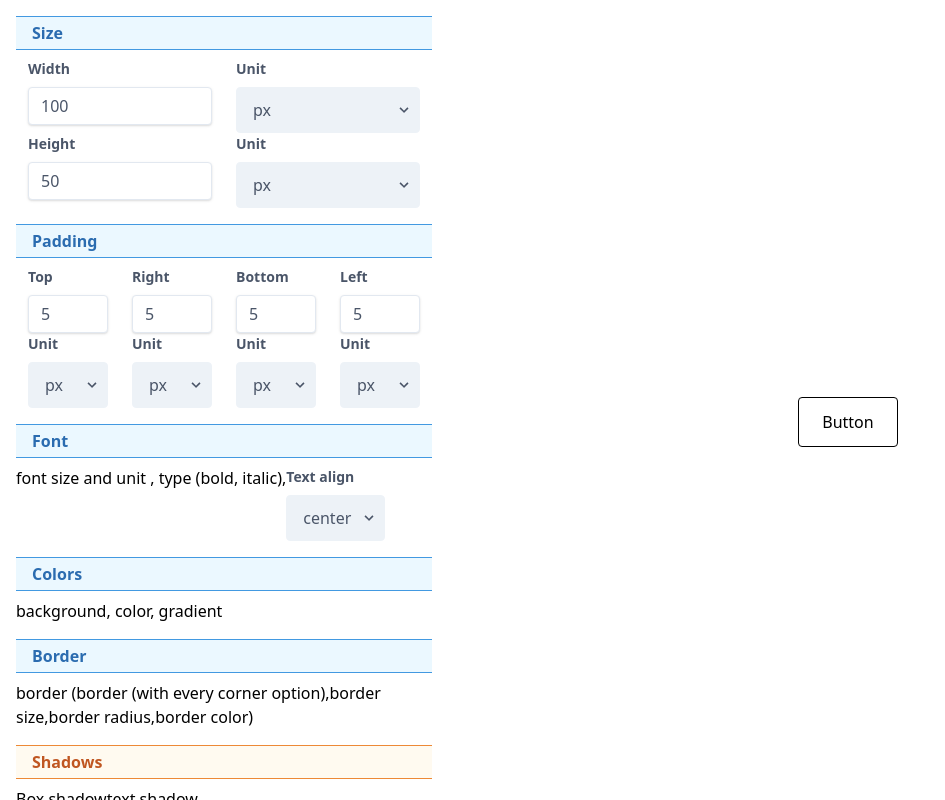
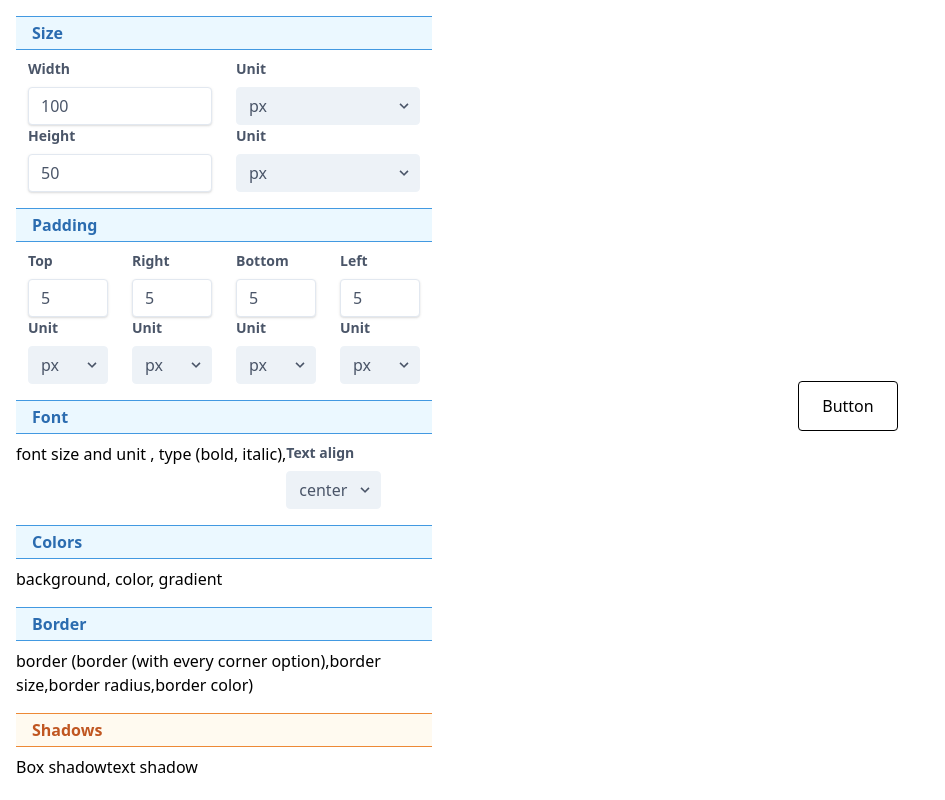
Before and after one commit to Matej-ch/button-generator, a Vue app: page / in a window 1280 px wide. Shown: the whole page, without its empty margins (0-945 px from the left). Built offline with nearby package versions, Linux system fonts and the light colour scheme.

Commit message:
dropdown padding updated

```diff
--- a/src/components/dropdown.vue
+++ b/src/components/dropdown.vue
@@ -5,7 +5,7 @@
             <select
                 v-model="selectValue"
                 @change="handleOption"
-                class="block appearance-none w-full bg-gray-200 border border-gray-200 text-gray-700 py-3 px-4 pr-8 rounded leading-tight focus:outline-none focus:bg-white focus:border-gray-500" id="width-unit">
+                class="block appearance-none w-full bg-gray-200 border border-gray-200 text-gray-700 py-2 px-3 pr-8 rounded leading-tight focus:outline-none focus:bg-white focus:border-gray-500" id="width-unit">
                 <option v-for="option in options" :value="option" :key="option"> {{option}}</option>
             </select>
             <div class="pointer-events-none absolute inset-y-0 right-0 flex items-center px-2 text-gray-700">
```
